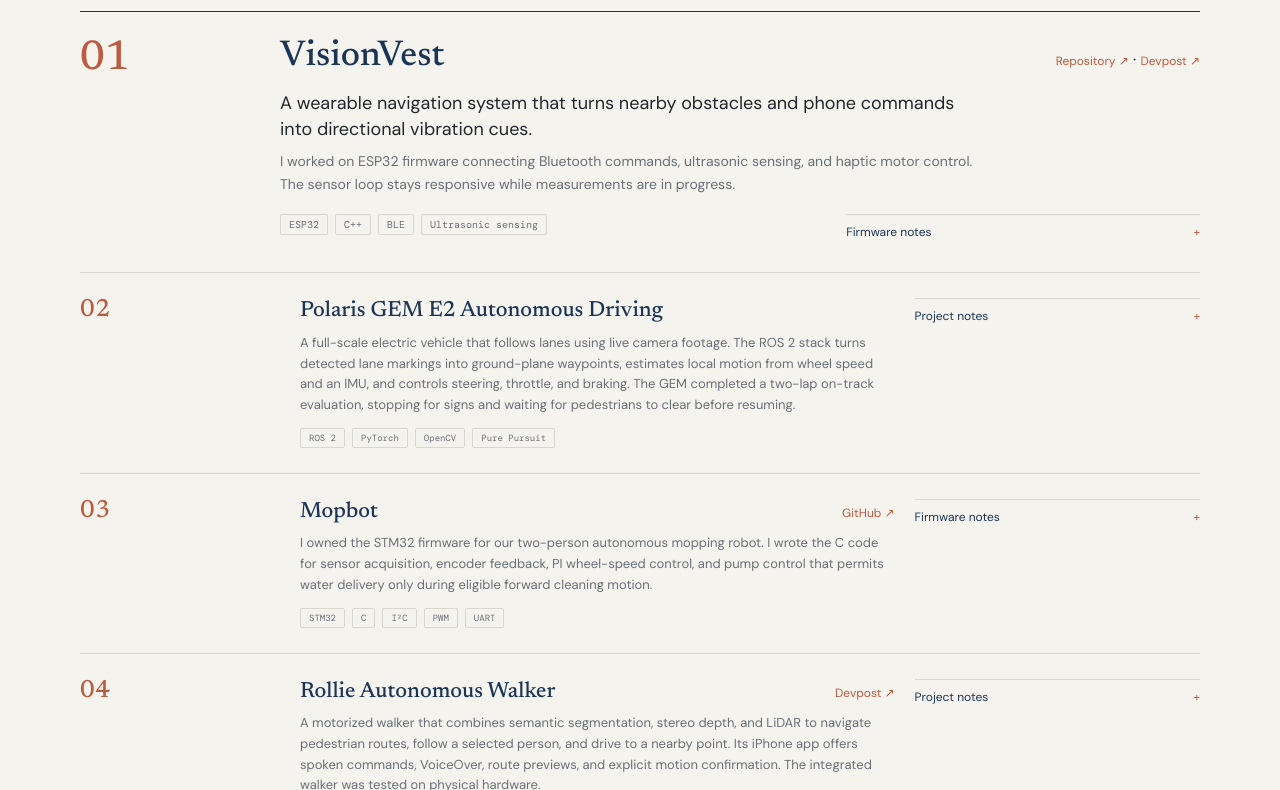
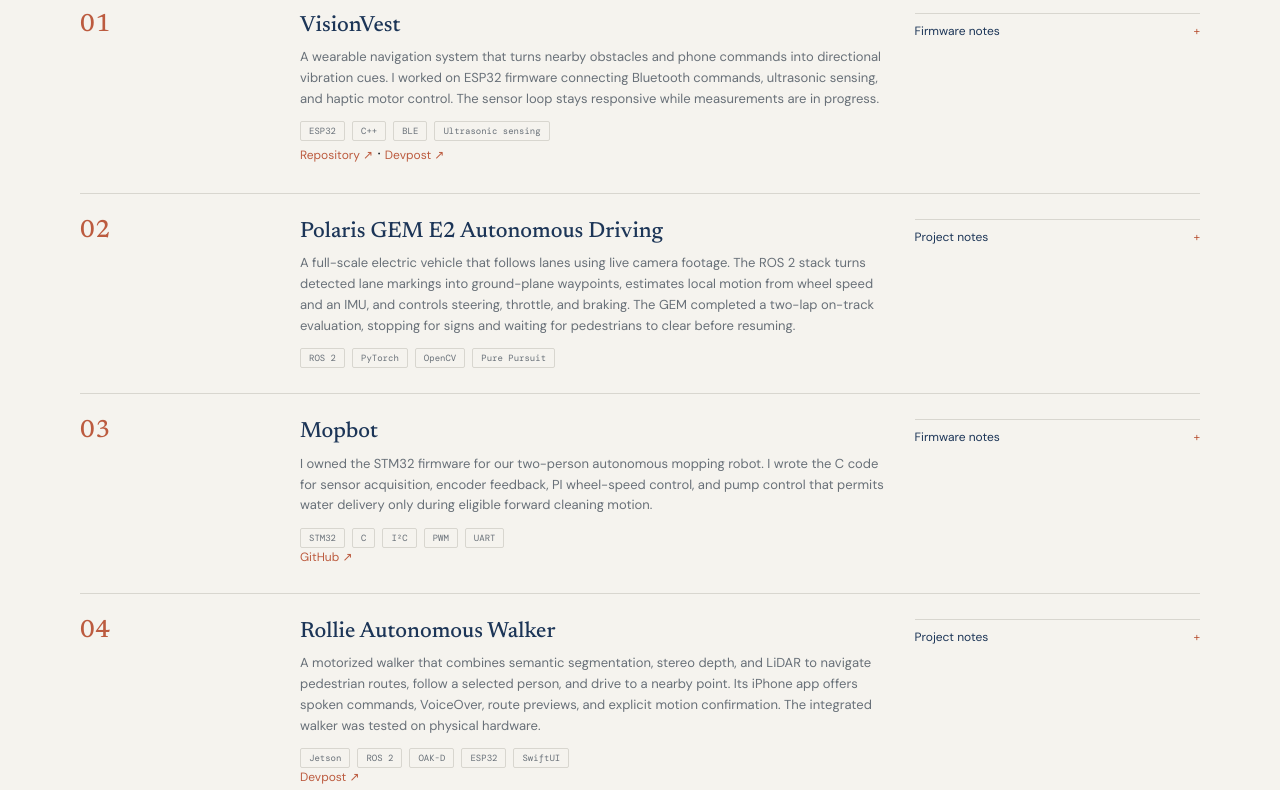
Before and after one commit to aryagarwal0/aryagarwal0.github.io, a plain HTML site: page index.html in a window 1280 px wide. Shown: the part 679-1469 px from the top of the page. Drawn offline with nearby package versions, Linux system fonts and the light colour scheme.

Commit message:
Update portfolio links and simplify project labels

```diff
--- a/index.html
+++ b/index.html
@@ -35,19 +35,19 @@
     </section>
 
     <section id="projects" class="content-section" aria-labelledby="projects-title">
-      <div class="section-head"><div><p class="kicker">SELECTED PROJECTS</p><h2 id="projects-title">Things I’ve worked on</h2></div><span class="section-index">01 — 08</span></div>
-
-      <article class="project-feature">
-        <div class="feature-aside"><span class="project-index">01</span></div>
-        <div class="feature-content">
-          <div class="project-title-line"><h3>VisionVest</h3><span><a href="https://github.com/AaravSureban/VisionVest" target="_blank" rel="noopener" aria-label="Open VisionVest team repository">Repository ↗</a> <span aria-hidden="true">·</span> <a href="https://devpost.com/software/visionvest" target="_blank" rel="noopener" aria-label="Open VisionVest on Devpost">Devpost ↗</a></span></div>
-          <p class="project-summary">A wearable navigation system that turns nearby obstacles and phone commands into directional vibration cues.</p>
-          <p class="project-description">I worked on ESP32 firmware connecting Bluetooth commands, ultrasonic sensing, and haptic motor control. The sensor loop stays responsive while measurements are in progress.</p>
-          <div class="project-bottom"><div class="tags"><span>ESP32</span><span>C++</span><span>BLE</span><span>Ultrasonic sensing</span></div><details><summary>Firmware notes <span aria-hidden="true">+</span></summary><p>The sensor state machine advances over loop passes instead of waiting for an echo in a blocking loop. That leaves time for command handling and motor updates. Packet expiration prevents an old phone cue from remaining active indefinitely.</p></details></div>
-        </div>
-      </article>
+      <div class="section-head"><h2 id="projects-title">Projects</h2></div>
 
       <div class="project-list">
+        <article class="project-row">
+          <div class="project-row-meta"><span>01</span></div>
+          <div class="project-row-body">
+            <h3>VisionVest</h3>
+            <p>A wearable navigation system that turns nearby obstacles and phone commands into directional vibration cues. I worked on ESP32 firmware connecting Bluetooth commands, ultrasonic sensing, and haptic motor control. The sensor loop stays responsive while measurements are in progress.</p>
+            <div class="tags"><span>ESP32</span><span>C++</span><span>BLE</span><span>Ultrasonic sensing</span></div>
+            <div class="project-title-line"><span><a href="https://github.com/AaravSureban/VisionVest" target="_blank" rel="noopener" aria-label="Open VisionVest team repository">Repository ↗</a> <span aria-hidden="true">·</span> <a href="https://devpost.com/software/visionvest" target="_blank" rel="noopener" aria-label="Open VisionVest on Devpost">Devpost ↗</a></span></div>
+          </div>
+          <details><summary>Firmware notes <span aria-hidden="true">+</span></summary><p>The sensor state machine advances over loop passes instead of waiting for an echo in a blocking loop. That leaves time for command handling and motor updates. Packet expiration prevents an old phone cue from remaining active indefinitely.</p></details>
+        </article>
         <article class="project-row">
           <div class="project-row-meta"><span>02</span></div>
           <div class="project-row-body"><h3>Polaris GEM E2 Autonomous Driving</h3><p>A full-scale electric vehicle that follows lanes using live camera footage. The ROS 2 stack turns detected lane markings into ground-plane waypoints, estimates local motion from wheel speed and an IMU, and controls steering, throttle, and braking. The GEM completed a two-lap on-track evaluation, stopping for signs and waiting for pedestrians to clear before resuming.</p><div class="tags"><span>ROS 2</span><span>PyTorch</span><span>OpenCV</span><span>Pure Pursuit</span></div></div>
@@ -55,12 +55,12 @@
         </article>
         <article class="project-row">
           <div class="project-row-meta"><span>03</span></div>
-          <div class="project-row-body"><div class="project-title-line"><h3>Mopbot</h3><a href="https://github.com/Jbamidi/Mopbot" target="_blank" rel="noopener" aria-label="Open Mopbot on GitHub">GitHub ↗</a></div><p>I owned the STM32 firmware for our two-person autonomous mopping robot. I wrote the C code for sensor acquisition, encoder feedback, PI wheel-speed control, and pump control that permits water delivery only during eligible forward cleaning motion.</p><div class="tags"><span>STM32</span><span>C</span><span>I²C</span><span>PWM</span><span>UART</span></div></div>
+          <div class="project-row-body"><h3>Mopbot</h3><p>I owned the STM32 firmware for our two-person autonomous mopping robot. I wrote the C code for sensor acquisition, encoder feedback, PI wheel-speed control, and pump control that permits water delivery only during eligible forward cleaning motion.</p><div class="tags"><span>STM32</span><span>C</span><span>I²C</span><span>PWM</span><span>UART</span></div><div class="project-title-line"><a href="https://github.com/Jbamidi/Mopbot" target="_blank" rel="noopener" aria-label="Open Mopbot on GitHub">GitHub ↗</a></div></div>
           <details><summary>Firmware notes <span aria-hidden="true">+</span></summary><p>I implemented interrupt-driven UART diagnostics, sensor freshness checks, latched faults, and watchdog recovery. During bring-up of the standalone bumper-operated refill utility, I traced the signal from the bumper through driver enable and PWM to the pump, corrected the driver wake sequence, and verified physical actuation.</p></details>
         </article>
         <article class="project-row">
           <div class="project-row-meta"><span>04</span></div>
-          <div class="project-row-body"><div class="project-title-line"><h3>Rollie Autonomous Walker</h3><a href="https://devpost.com/software/rollie-kfe7d0" target="_blank" rel="noopener" aria-label="Open Rollie on Devpost">Devpost ↗</a></div><p>A motorized walker that combines semantic segmentation, stereo depth, and LiDAR to navigate pedestrian routes, follow a selected person, and drive to a nearby point. Its iPhone app offers spoken commands, VoiceOver, route previews, and explicit motion confirmation. The integrated walker was tested on physical hardware.</p><div class="tags"><span>Jetson</span><span>ROS 2</span><span>OAK-D</span><span>ESP32</span><span>SwiftUI</span></div></div>
+          <div class="project-row-body"><h3>Rollie Autonomous Walker</h3><p>A motorized walker that combines semantic segmentation, stereo depth, and LiDAR to navigate pedestrian routes, follow a selected person, and drive to a nearby point. Its iPhone app offers spoken commands, VoiceOver, route previews, and explicit motion confirmation. The integrated walker was tested on physical hardware.</p><div class="tags"><span>Jetson</span><span>ROS 2</span><span>OAK-D</span><span>ESP32</span><span>SwiftUI</span></div><div class="project-title-line"><a href="https://devpost.com/software/rollie-kfe7d0" target="_blank" rel="noopener" aria-label="Open Rollie on Devpost">Devpost ↗</a></div></div>
           <details><summary>Project notes <span aria-hidden="true">+</span></summary><p>The Jetson combines camera and LiDAR data into a local hazard map and routes motion requests through a single serial bridge. The ESP32 controls motor PWM and disables output if valid commands stop arriving. The app also supports manual driving and downloads timestamped sensor recordings.</p></details>
         </article>
         <article class="project-row">
@@ -83,14 +83,18 @@
           <div class="project-row-body"><h3>Guitar Auto-Tuner</h3><p>Designed frequency-selective circuits and motor-control hardware to automatically adjust a guitar’s tuning pegs.</p><div class="tags"><span>LTspice</span><span>Analog circuits</span><span>H-bridge</span></div></div>
           <details><summary>Project notes <span aria-hidden="true">+</span></summary><p>Band-pass filters and peak detection isolate tones; comparator circuits and an H-bridge drive the tuning motor. Breadboard prototypes were checked with audio input and oscilloscope measurements.</p></details>
         </article>
+        <article class="project-row">
+          <div class="project-row-meta"><span>09</span></div>
+          <div class="project-row-body"><h3>Binaural Audio Project</h3><p>Built a real-time Python binaural renderer that keeps virtual sound sources fixed as the listener moves their head. The renderer uses a 9-axis IMU, CIPIC head-related impulse responses, and SciPy FFT-based convolution.</p><div class="tags"><span>Python</span><span>SciPy</span><span>IMU</span><span>DSP</span></div></div>
+          <details><summary>Project notes <span aria-hidden="true">+</span></summary><p>Barycentric interpolation and smoothed filter updates reduce audible switching artifacts. STFT-based head-motion prediction estimates head pose 100 ms ahead so the renderer can update the filters proactively.</p></details>
+        </article>
       </div>
     </section>
 
     <section id="experience" class="content-section experience" aria-labelledby="experience-title">
-      <div class="section-head"><div><p class="kicker">EXPERIENCE</p><h2 id="experience-title">Work and research</h2></div></div>
+      <div class="section-head"><h2 id="experience-title">Experience</h2></div>
       <article class="experience-entry"><div class="experience-label"><h3>Molex</h3><span>Firmware Engineering Intern</span><small>Fremont, CA</small></div><div class="experience-detail"><p>Worked on embedded firmware portability across development tools, analog front ends, and microcontrollers.</p><ul><li>Automated migration from Keil µVision to SEGGER Embedded Studio.</li><li>Implemented 1PPS delay processing and EEPROM calibration storage.</li><li>Added runtime support for two analog front ends with device-specific drivers.</li><li>Separated shared application logic from MCU-specific FreeRTOS, I²C, and SPI routines.</li></ul></div></article>
       <article class="experience-entry"><div class="experience-label"><h3>Cisco</h3><span>ASIC Engineering Intern</span><small>San Jose, CA</small></div><div class="experience-detail"><p>Built automation for gate-level timing analysis and waveform debugging.</p><ul><li>Used Python and SystemVerilog to measure signal delays and apply skew corrections.</li><li>Developed FSDB waveform comparison tooling and searchable HTML reports.</li></ul></div></article>
-      <article class="experience-entry"><div class="experience-label"><h3>Spatial Audio Research</h3><span>Undergraduate Researcher · UIUC</span><small>Champaign, IL</small></div><div class="experience-detail"><p>Kept virtual sound sources fixed during head movement with a 9-axis IMU and a real-time Python binaural renderer using CIPIC HRIRs and SciPy FFT-based convolution.</p><ul><li>Reduced filter-switching artifacts with barycentric HRIR interpolation and smoothed updates.</li><li>Used STFT-based prediction of head motion 100 ms ahead to update HRIR filters proactively.</li></ul></div></article>
     </section>
 
     <section id="about" class="content-section about" aria-labelledby="about-title">
```
